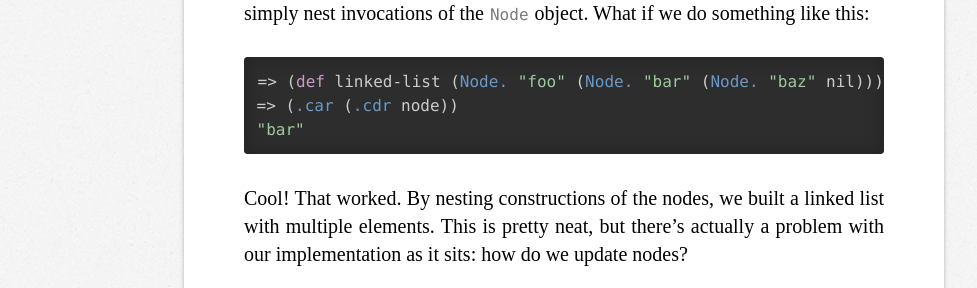
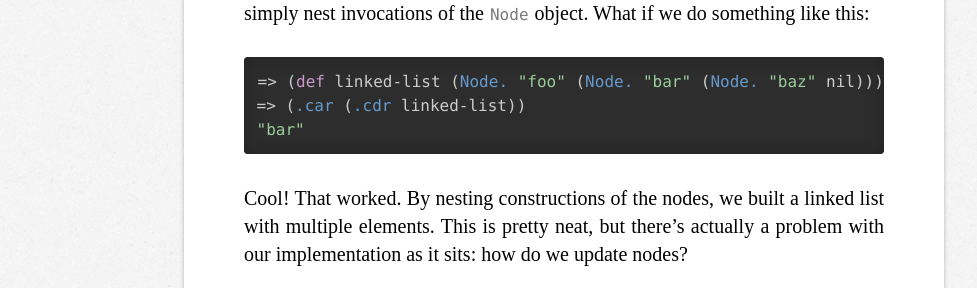
Before and after one commit to maxcountryman/maxcountryman.github.io, a Jekyll site: the page built from _posts/2013-12-12-data-structures-clojure-singly-linked-list.md, in a window 1280 px wide and 900 px high, scrolled down 4941 px. Shown: the part 164-452 px from the top of the window, without its empty margins (76-1053 px from the left). Built offline with Jekyll 4.4.1, drawn with Linux system fonts in a browser that asks for light colours; some web fonts are replaced; Markdown is read by kramdown in place of the engine named in the settings.

Commit message:
node -> linked-list typo

````diff
--- a/_posts/2013-12-12-data-structures-clojure-singly-linked-list.md
+++ b/_posts/2013-12-12-data-structures-clojure-singly-linked-list.md
@@ -164,7 +164,7 @@ nest invocations of the `Node` object. What if we do something like this:
 
 ```clojure
 => (def linked-list (Node. "foo" (Node. "bar" (Node. "baz" nil))))
-=> (.car (.cdr node))
+=> (.car (.cdr linked-list))
 "bar"
 ```
 
````
